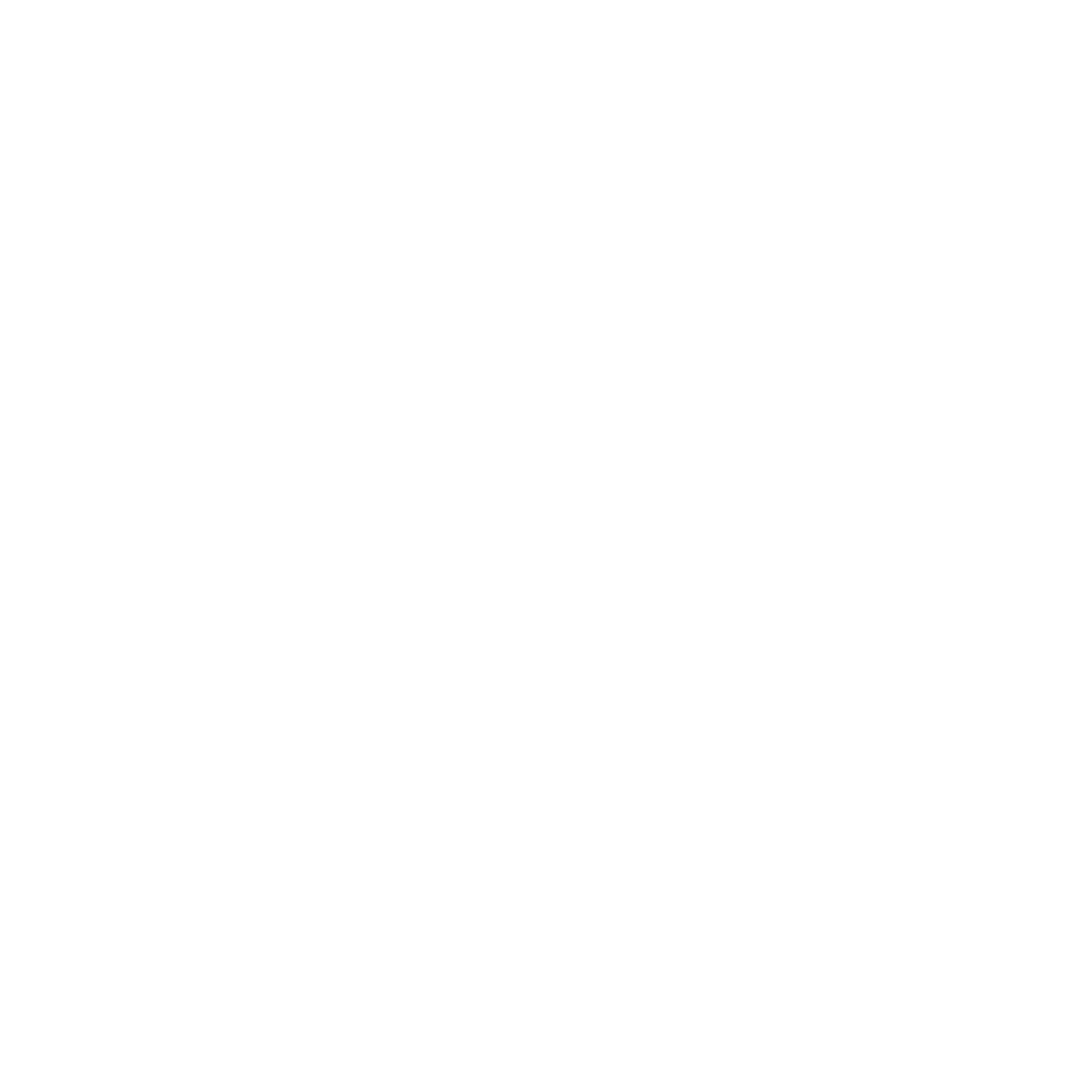
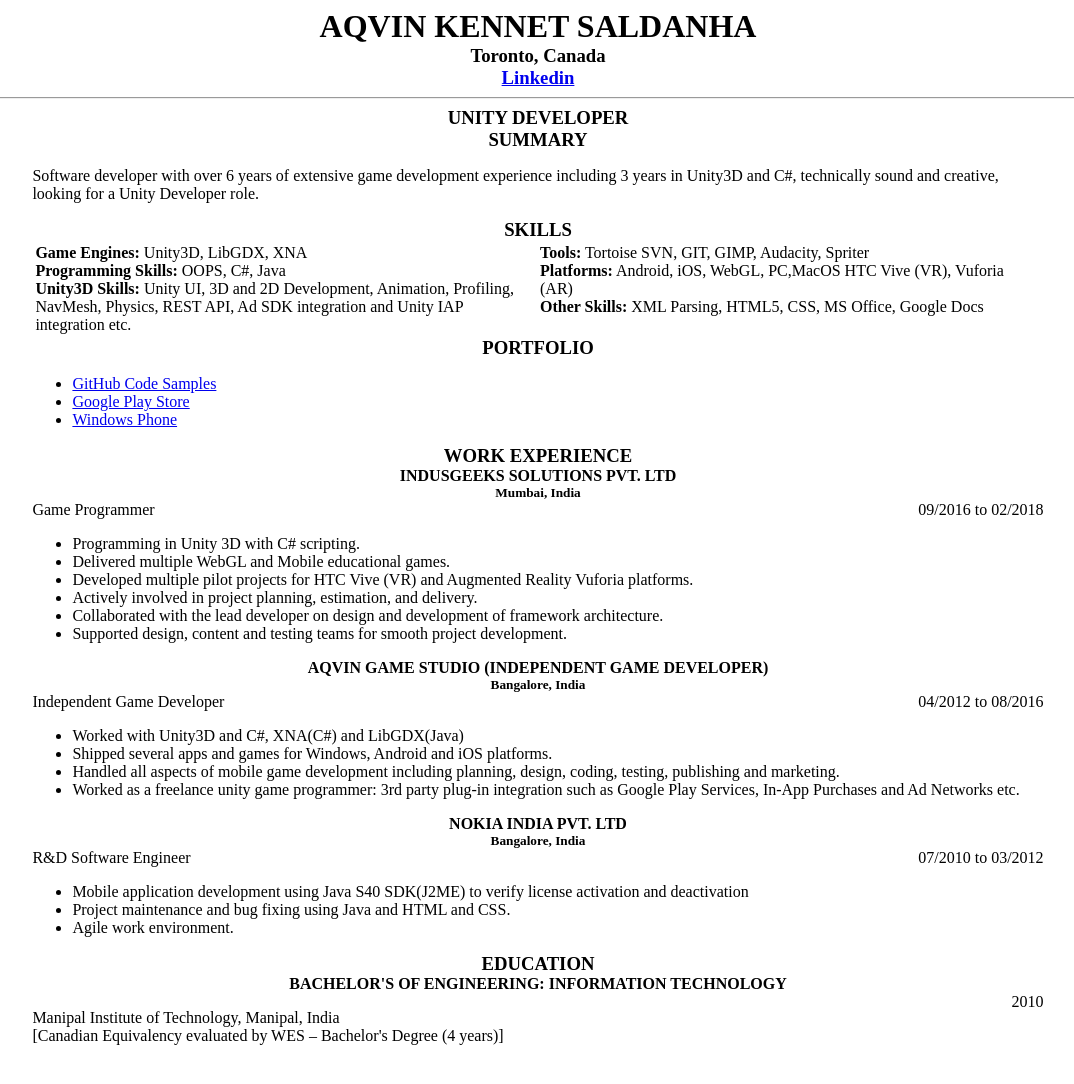
Before and after one commit to AqvinSaldanha/aqvinsaldanha.github.io, a plain HTML site: page index.html in a window 1280 px wide. Shown: the whole page, without its empty margins (102-1176 px from the left). Before the commit the page ends 800 px from the top, so only its background shows below. Drawn offline with Linux system fonts and the light colour scheme.

Commit message:
Initial commit: my HTML/CSS Resume

```diff
--- /dev/null
+++ b/css/styles.css
@@ -0,0 +1,20 @@
+p{
+    text-align: left;
+    margin-left: 10%;
+    margin-right: 10%;
+}
+h1, h2, h3, h4, h5{
+    margin: 0;
+}
+ul{
+    margin-left: 10%;
+    margin-right: 10%;
+}
+.textleft{
+    margin-left: 10%;
+    float:left;
+}
+.textright{
+    margin-right: 10%;
+    float:right;
+}
--- a/index.html
+++ b/index.html
@@ -1,4 +1,87 @@
 <!DOCTYPE html>
-<html>
+<head>
+    <title>Aqvin</title>
+    <link rel="stylesheet" href="css/styles.css">
+</head>
+<body>
+    <h1 align="center">AQVIN KENNET SALDANHA</h1>
+    <h3 align="center">Toronto, Canada<br>
+    <a href="https://www.linkedin.com/in/aqvin/" target="_blank">Linkedin</a></h3>
+    <hr>
+    <h3 align="center">UNITY DEVELOPER</h3>
+    <h3 align="center">SUMMARY</h3>
+    <p>
+    Software developer with over 6 years of extensive game development experience including 3 years in Unity3D and C#, technically sound and creative, looking for a Unity Developer role.
+    </p>
 
-</html>
+    <h3 align="center">SKILLS</h3>
+    <table width = 80% align="center">
+        <tr>
+            <td valign="top"  width = 50%><strong>Game Engines:</strong> Unity3D, LibGDX, XNA<br>
+            <strong>Programming Skills:</strong> OOPS, C#, Java<br>
+            <strong>Unity3D Skills:</strong> Unity UI, 3D and 2D Development, Animation, Profiling, NavMesh, Physics, REST API, Ad SDK integration and Unity IAP integration etc.
+            </td>
+            <td valign="top"  width = 50%><strong>Tools:</strong> Tortoise SVN, GIT, GIMP, Audacity, Spriter<br>
+            <strong>Platforms:</strong> Android, iOS, WebGL, PC,MacOS HTC Vive (VR), Vuforia (AR)<br>
+            <strong>Other Skills:</strong> XML Parsing, HTML5, CSS, MS Office, Google Docs </td>
+        </tr>
+    </table>
+
+    <h3 align="center">PORTFOLIO</h3>
+    <ul>
+        <li><a href="https://github.com/AqvinSaldanha" target="_blank">GitHub Code Samples</a> </li>
+	   <li><a href="https://play.google.com/store/apps/dev?id=5590747587348875309&hl=en" target="_blank"> Google Play Store</a></li>
+        <li><a href="http://allaboutwindowsphone.com/software/developer/Aqvin.php" target="_blank">Windows Phone</a> </li>
+    </ul>
+
+    <h3 align="center">WORK EXPERIENCE</h3>
+    <h4 align="center">INDUSGEEKS SOLUTIONS PVT. LTD</h4>
+    <h5 align="center">Mumbai, India</h5>
+    <span class="textleft">Game Programmer</span>
+    <span class="textright">09/2016 to 02/2018</span>
+    <br>
+    <ul>
+        <li>Programming in Unity 3D with C# scripting.</li>
+        <li>Delivered multiple WebGL and Mobile educational games.</li>
+        <li>Developed multiple pilot projects for HTC Vive (VR) and Augmented Reality Vuforia platforms.</li>
+        <li>Actively involved in project planning, estimation, and delivery.</li>
+        <li>Collaborated with the lead developer on design and development of framework architecture.</li>
+        <li>Supported design, content and testing teams for smooth project development.</li>
+    </ul>
+
+    <h4 align="center">AQVIN GAME STUDIO (INDEPENDENT GAME DEVELOPER)</h4>
+    <h5 align="center">Bangalore, India</h5>
+
+    <span class="textleft">Independent Game Developer</span>
+    <span class="textright">04/2012 to 08/2016</span>
+    <br>
+    <ul>
+        <li>Worked with Unity3D and C#, XNA(C#) and LibGDX(Java)
+        <li>Shipped several apps and games for Windows, Android and iOS platforms.</li>
+        <li>Handled all aspects of mobile game development including planning, design, coding, testing, publishing and marketing.</li>
+        <li>Worked as a freelance unity game programmer: 3rd party plug-in integration such as Google Play Services, In-App Purchases and Ad Networks etc.</li>
+    </ul>
+
+    <h4 align="center">NOKIA INDIA PVT. LTD</h4>
+    <h5 align="center">Bangalore, India</h5>
+    <span class="textleft">R&D Software Engineer</span>
+    <span class="textright">07/2010 to 03/2012</span>
+    <br>
+
+    <ul>
+        <li>Mobile application development using Java S40 SDK(J2ME) to verify license activation and deactivation</li>
+        <li>Project maintenance and bug fixing using Java and HTML and CSS.</li>
+        <li>Agile work environment.</li>
+    </ul>
+
+    <h3 align="center">EDUCATION</h3>
+    <h4 align="center">BACHELOR'S OF ENGINEERING: INFORMATION TECHNOLOGY</h4>
+    <span class="textright">2010</span>
+    <p>
+        Manipal Institute of Technology, Manipal, India
+        <br>[Canadian Equivalency evaluated by WES – Bachelor's Degree (4 years)]
+    </p>
+    <br>
+    <br>
+    <br>
+	</body>
```
